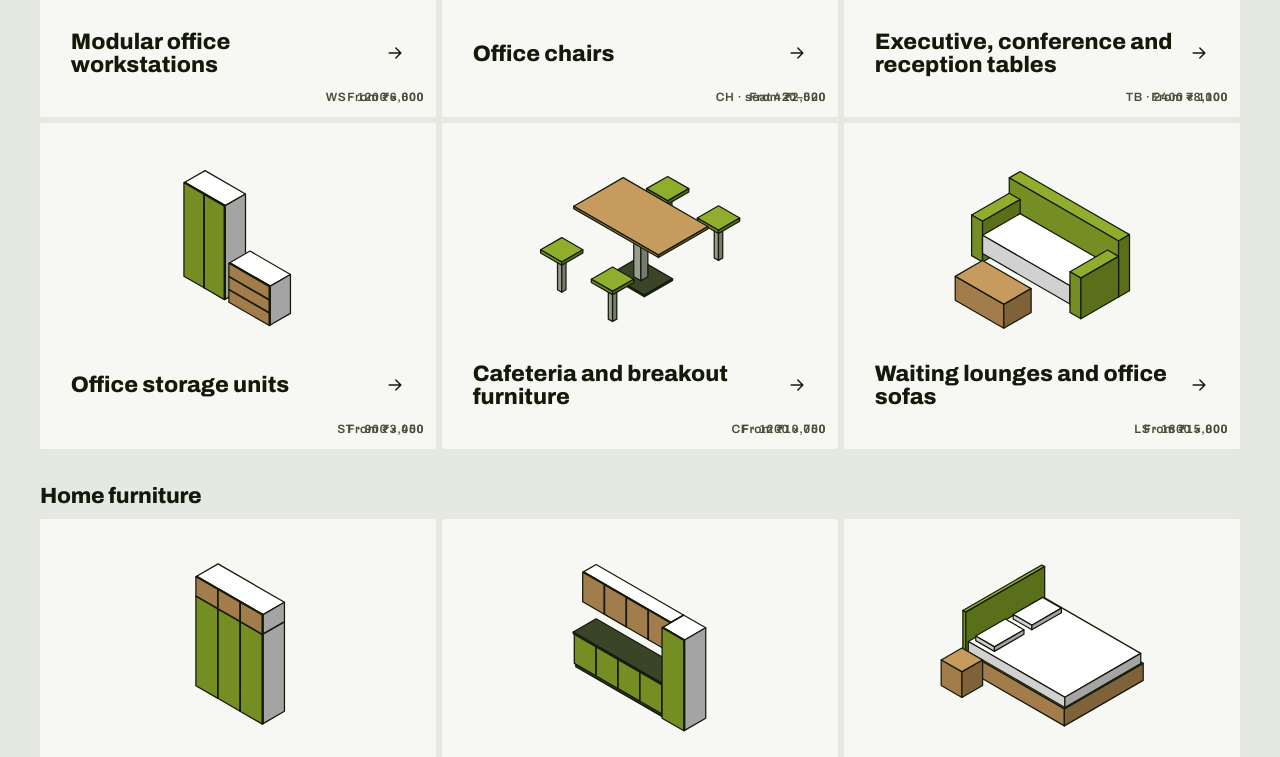
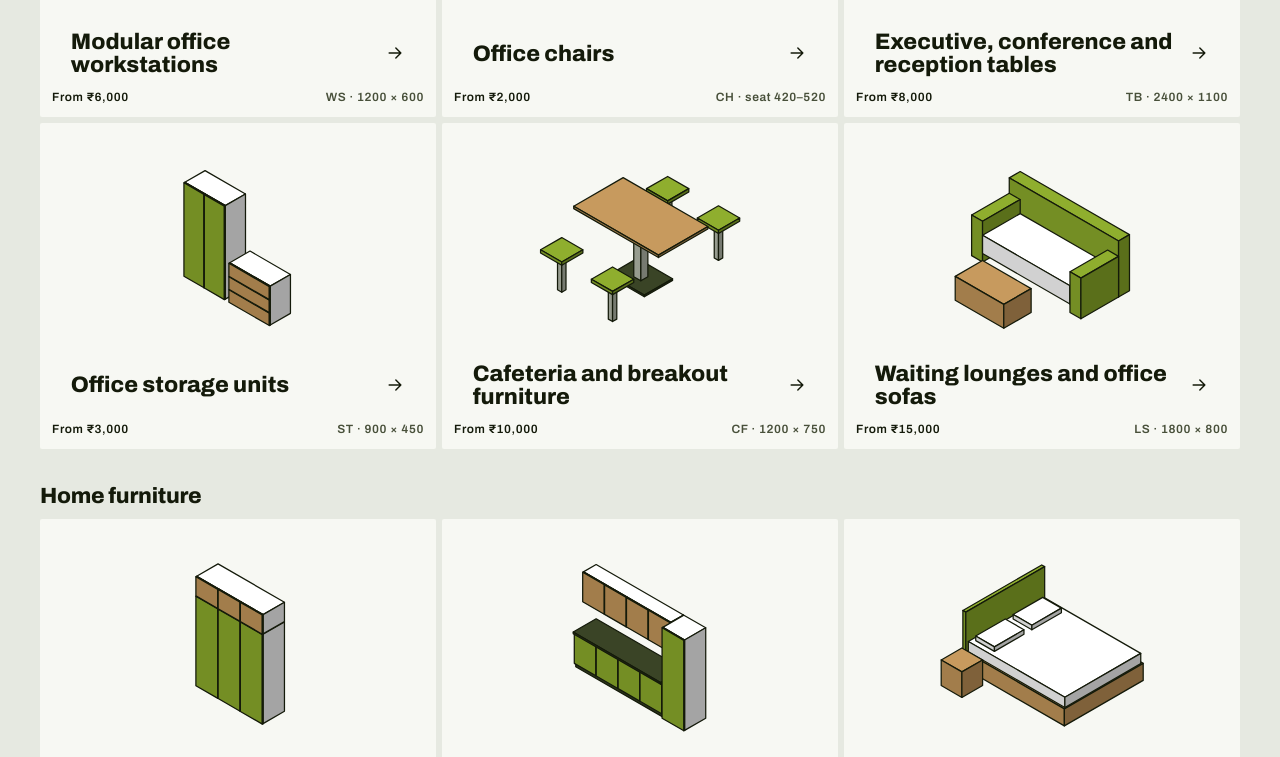
Before and after one commit to adnanchanda/tekton-interior-solutions, a Next.js app: page / in a window 1280 px wide. Shown: the part 1296-2053 px from the top of the page. Built offline with nearby package versions, Linux system fonts and the light colour scheme.

Commit message:
Stop the price overlapping the size label on product cards
Both labels were absolutely positioned at the bottom right of the card.
The price now sits at the bottom left.

Co-Authored-By: Claude Fable 5.2 <noreply@anthropic.com>
Claude-Session: https://claude.ai/code/session_013UAgspS3MTSsEJEucqr3iC

```diff
--- a/app/globals.css
+++ b/app/globals.css
@@ -406,6 +406,13 @@ a.panel:focus-visible {
   font-weight: 600;
   letter-spacing: 0.05em;
   color: var(--muted);
+}
+
+/* The price sits bottom left so it never shares a spot with the part label. */
+.part--price {
+  right: auto;
+  left: 12px;
+  color: var(--ink);
 }
 
 /* ---------- isometric drawings ---------- */
--- a/components/blocks.tsx
+++ b/components/blocks.tsx
@@ -97,7 +97,7 @@ export function ProductPanel({ p }: { p: Product }) {
       <span className="part">
         {p.part} · {p.size}
       </span>
-      <span className="part">{priceText(p).replace(/^from/, "From")}</span>
+      <span className="part part--price">{priceText(p).replace(/^from/, "From")}</span>
     </Link>
   );
 }
```
